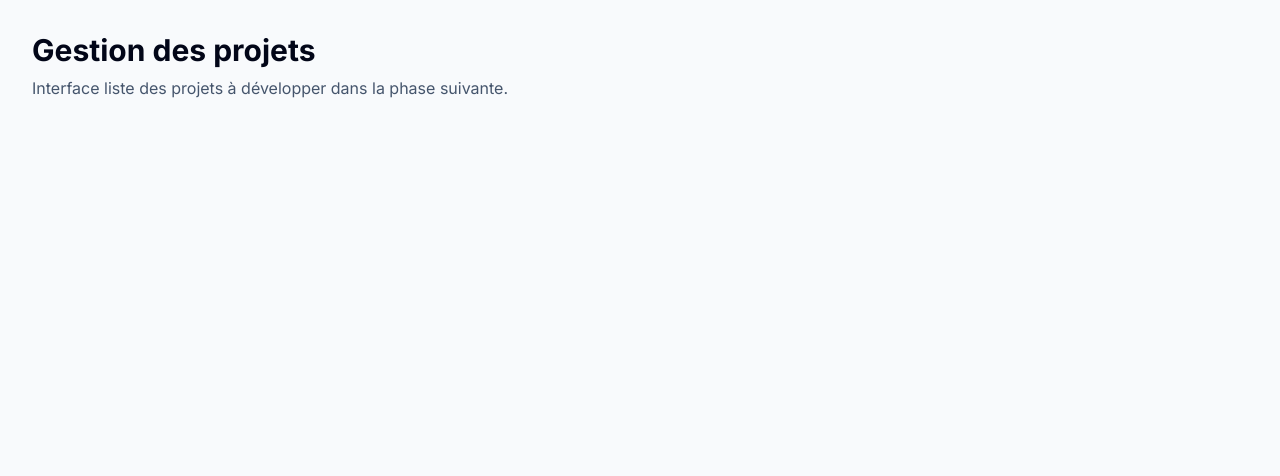
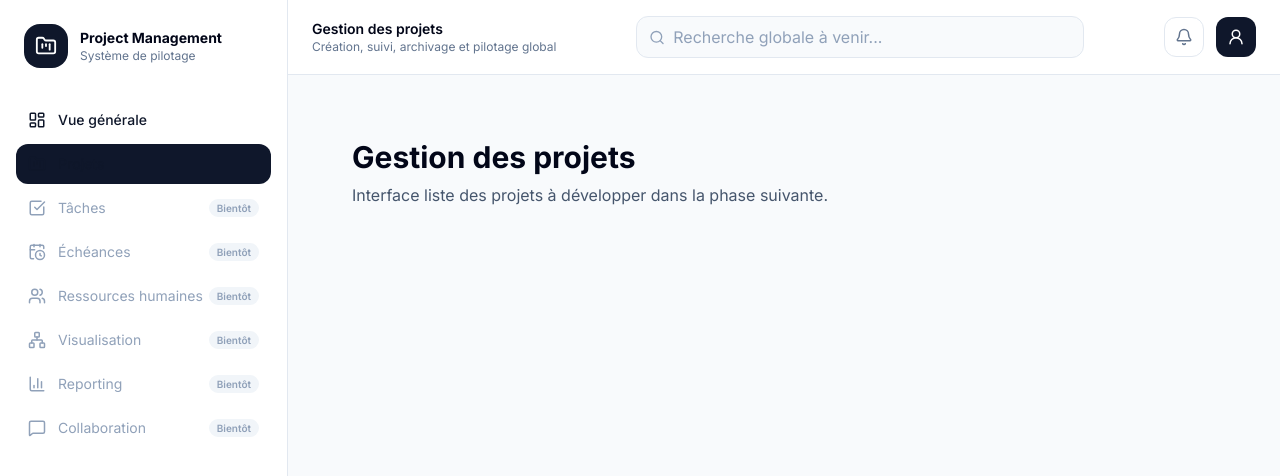
Before and after one commit to Mouad45-bit/project-management-system, a Next.js app in the folder frontend/: page /projects in a window 1280 px wide. Shown: the top 476 px of the page. Built offline with nearby package versions, Linux system fonts and the light colour scheme.

Commit message:
feat(frontend-layout): apply shell to project routes

```diff
--- /dev/null
+++ b/frontend/src/app/projects/layout.tsx
@@ -0,0 +1,12 @@
+// src/app/projects/layout.tsx
+
+import type { ReactNode } from "react";
+import { AppShell } from "@/components/layout/AppShell";
+
+type ProjectsLayoutProps = {
+    children: ReactNode;
+};
+
+export default function ProjectsLayout({ children }: ProjectsLayoutProps) {
+    return <AppShell>{children}</AppShell>;
+}
```
